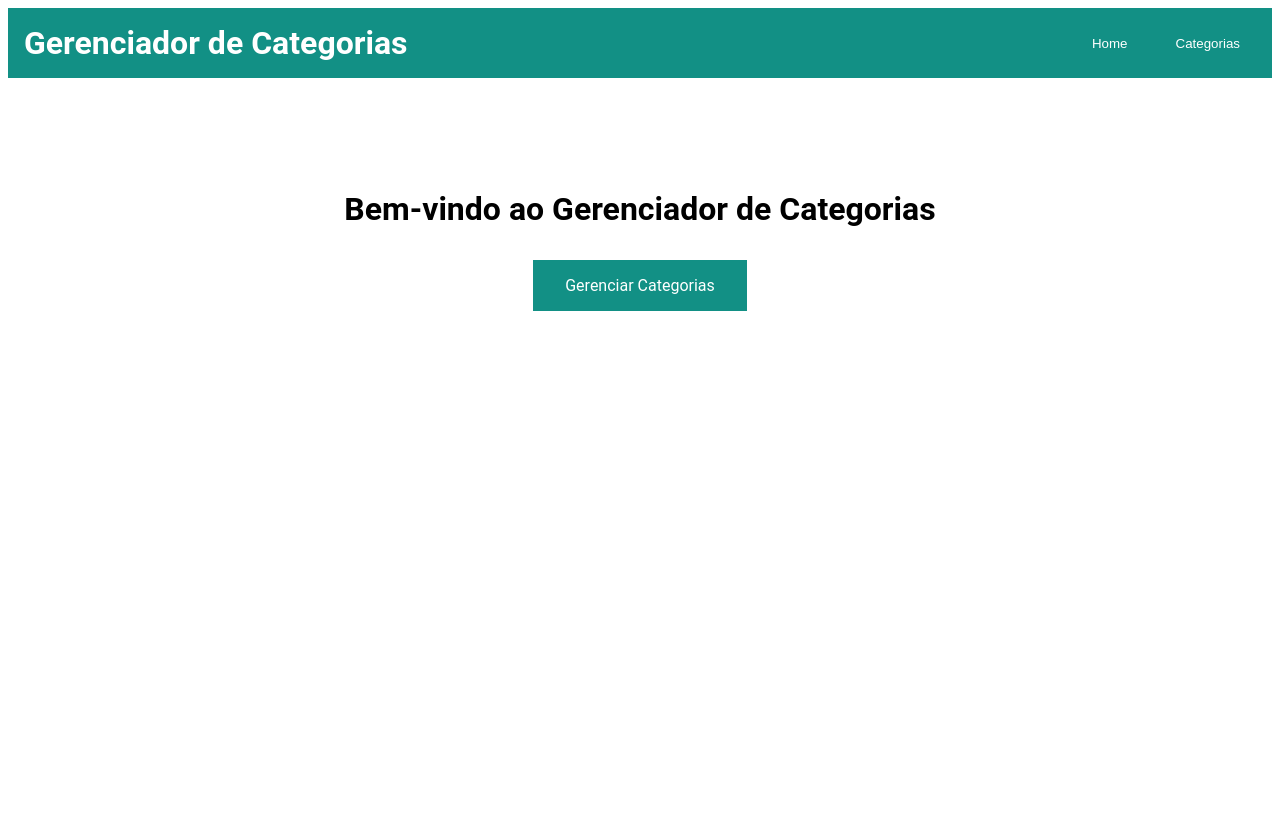
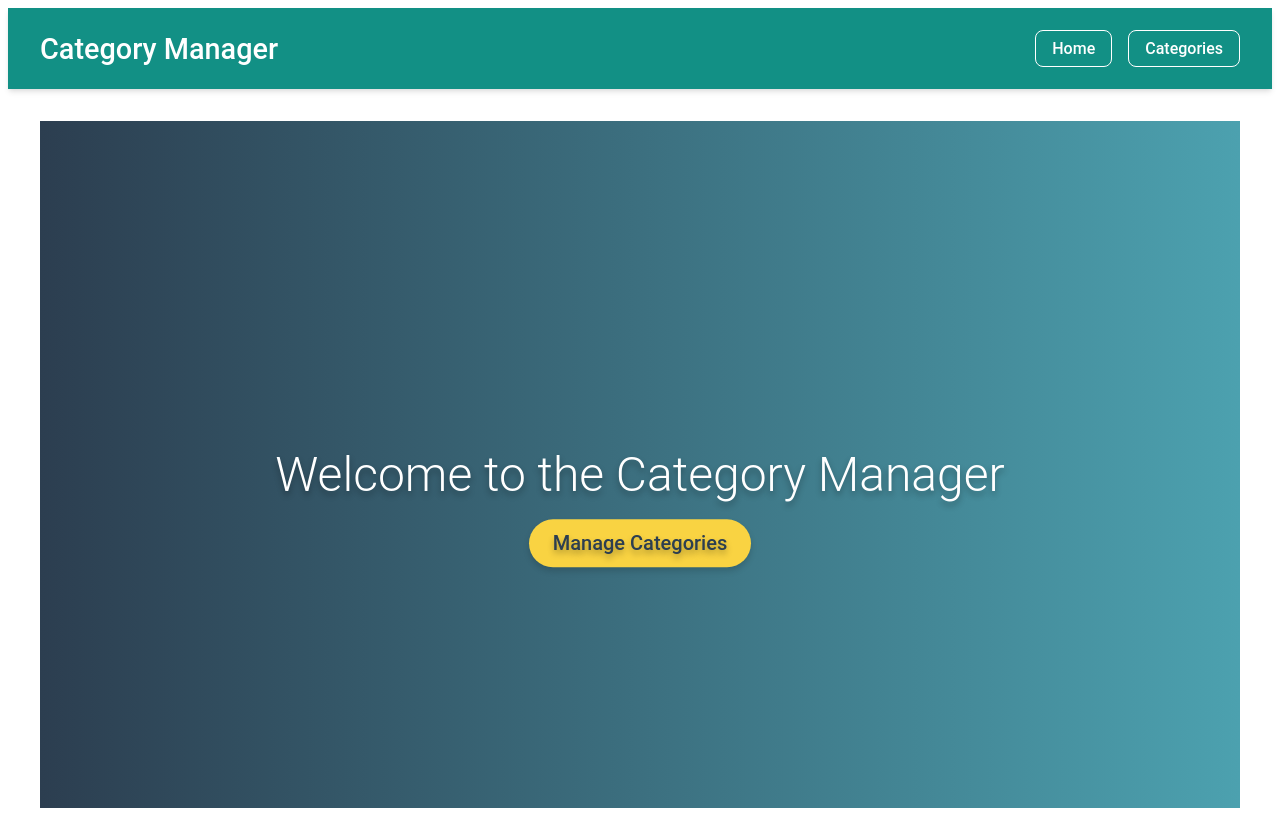
Before and after one commit to joaoleahy/category-list, a Vue app in the folder frontend/: page / in a window 1280 px wide. Built offline with nearby package versions, Linux system fonts and the light colour scheme.

Commit message:
style: finaliza estilização da interface web do gerenciador de categorias

```diff
--- a/frontend/src/App.vue
+++ b/frontend/src/App.vue
@@ -1,14 +1,14 @@
 <template>
   <div id="app">
-    <header>
-      <h1>Gerenciador de Categorias</h1>
-      <nav>
-        <button @click="$router.push('/')">Home</button>
-        <button @click="$router.push('/categories')">Categorias</button>
+    <header class="app-header">
+      <h1 class="app-title">Category Manager</h1>
+      <nav class="app-nav">
+        <router-link to="/" class="nav-link">Home</router-link>
+        <router-link to="/categories" class="nav-link">Categories</router-link>
       </nav>
     </header>
 
-    <main>
+    <main class="app-main">
       <router-view></router-view>
     </main>
   </div>
@@ -26,40 +26,76 @@ export default defineComponent({
 :root {
   --primary-color: #129085;
   --text-on-primary: #ffffff;
+  --header-height: 60px;
+  --border-radius: 8px;
+  --shadow-strong: 0px 4px 6px -1px rgba(0, 0, 0, 0.1), 0px 2px 4px -1px rgba(0, 0, 0, 0.06);
 }
 
 #app {
   font-family: 'Roboto', sans-serif;
+  display: flex;
+  flex-direction: column;
+  height: 100vh;
 }
 
-header {
+.app-header {
   background-color: var(--primary-color);
-  padding: 1rem;
+  padding: 1rem 2rem;
   color: var(--text-on-primary);
   display: flex;
   justify-content: space-between;
   align-items: center;
+  height: var(--header-height);
+  box-shadow: var(--shadow-strong);
 }
 
-h1 {
+.app-title {
   margin: 0;
+  font-size: 1.8rem;
+  font-weight: 500;
 }
 
-nav button {
-  background: none;
-  border: none;
+.app-nav {
+  display: flex;
+}
+
+.nav-link {
+  background: transparent;
+  border: 1px solid var(--text-on-primary);
+  border-radius: var(--border-radius);
   color: var(--text-on-primary);
   padding: 0.5rem 1rem;
+  text-decoration: none;
   margin-left: 1rem;
-  cursor: pointer;
-  transition: background-color 0.3s ease;
+  font-weight: 500;
+  transition: color 0.3s ease, border-color 0.3s ease;
 }
 
-nav button:hover {
-  background-color: rgba(255, 255, 255, 0.2);
+.nav-link:hover,
+.nav-link:active {
+  color: var(--primary-color);
+  background-color: var(--text-on-primary);
 }
 
-main {
+.app-main {
+  flex-grow: 1;
   padding: 2rem;
+  overflow-y: auto;
+}
+
+@media (max-width: 768px) {
+  .app-header {
+    flex-direction: column;
+    align-items: flex-start;
+  }
+
+  .app-title {
+    margin-bottom: 1rem;
+  }
+
+  .app-nav {
+    align-self: center;
+    padding-bottom: 1rem;
+  }
 }
 </style>
--- a/frontend/src/components/CategoryForm.vue
+++ b/frontend/src/components/CategoryForm.vue
@@ -2,14 +2,14 @@
   <div class="form-container">
     <form @submit.prevent="handleSubmit" class="category-form">
       <div class="form-group">
-        <label for="title">Título:</label>
+        <label for="title">Title:</label>
         <input id="title" v-model="category.title" required class="form-control" />
       </div>
       <div class="form-group">
-        <label for="description">Descrição:</label>
+        <label for="description">Description:</label>
         <textarea id="description" v-model="category.description" required class="form-control"></textarea>
       </div>
-      <button type="submit" class="submit-btn">{{ isEditMode ? 'Atualizar' : 'Criar' }} Categoria</button>
+      <button type="submit" class="submit-btn">{{ isEditMode ? 'Update' : 'Create' }} Category</button>
     </form>
   </div>
 </template>
--- a/frontend/src/views/CategoriesView.vue
+++ b/frontend/src/views/CategoriesView.vue
@@ -1,7 +1,9 @@
 <template>
-    <div class="categories-container">
-        <h1>Categorias</h1>
-        <button class="add-category-btn" @click="navigateToAddCategory">Adicionar Categoria</button>
+    <div class="categories-view">
+      <div class="header">
+        <h1 class="title">Manage Your Categories</h1>
+        <button class="add-btn" @click="navigateToAddCategory">+ Add New Category</button>
+      </div>
       <CategoryList @edit-category="navigateToEditCategory" />
     </div>
   </template>
@@ -32,24 +34,61 @@ export default defineComponent({
   </script>
 
   <style scoped>
-.categories-container {
+  .categories-view {
+    display: flex;
+    flex-direction: column;
+    align-items: center;
     padding: 2rem;
+    background: #eef2f7;
+    min-height: 100vh;
   }
 
-h1 {
-    color: var(--primary-color);
+  .header {
+    width: 100%;
+    max-width: 1200px;
+    display: flex;
+    justify-content: space-between;
+    align-items: center;
+    margin-bottom: 2rem;
   }
 
-.add-category-btn {
-    background-color: var(--primary-color);
-    border: none;
-    padding: 0.5rem 1rem;
-    color: var(--text-on-primary);
-    cursor: pointer;
-    transition: background-color 0.3s ease;
+  .title {
+    color: #102a43;
+    font-size: 2.5rem;
+    font-weight: 600;
   }
 
-.add-category-btn:hover {
-    background-color: #107072;
+  .add-btn {
+    background-color: #4caf50;
+    color: white;
+    border: none;
+    padding: 0.75rem 1.5rem;
+    border-radius: 20px;
+    font-size: 1.125rem;
+    font-weight: 500;
+    box-shadow: 0 4px 10px rgba(0, 0, 0, 0.1);
+    cursor: pointer;
+    transition: background-color 0.3s, transform 0.3s;
+  }
+
+  .add-btn:hover {
+    background-color: #43a047;
+    transform: translateY(-3px);
+    box-shadow: 0 6px 12px rgba(0, 0, 0, 0.2);
+  }
+
+  @media (max-width: 768px) {
+    .header {
+      flex-direction: column;
+      align-items: flex-start;
+    }
+
+    .title {
+      margin-bottom: 1rem;
+    }
+
+    .add-btn {
+      align-self: center;
+    }
   }
   </style>
--- a/frontend/src/views/CategoryEditView.vue
+++ b/frontend/src/views/CategoryEditView.vue
@@ -1,6 +1,6 @@
 <template>
   <div>
-    <h1>{{ isEditMode ? 'Editar' : 'Criar' }} Categoria</h1>
+    <h1>{{ isEditMode ? 'Update' : 'Create' }} Category</h1>
     <CategoryForm :initialCategory="categoryData" @update="handleUpdate" />
   </div>
 </template>
--- a/frontend/src/views/HomeView.vue
+++ b/frontend/src/views/HomeView.vue
@@ -1,33 +1,64 @@
 <template>
-  <div class="home-container">
-    <h1>Bem-vindo ao Gerenciador de Categorias</h1>
-    <router-link to="/categories" class="category-button">Gerenciar Categorias</router-link>
+  <div class="home">
+    <div class="content">
+      <h1 class="title">Welcome to the Category Manager</h1>
+      <router-link to="/categories" class="manage-btn">Manage Categories</router-link>
+    </div>
   </div>
 </template>
 
 <style scoped>
-.home-container {
-  text-align: center;
-  margin-top: 5rem;
+.home {
+  display: flex;
+  justify-content: center;
+  align-items: center;
+  height: 100vh;
+  background: linear-gradient(to right, #2c3e50, #4ca1af);
+  color: #fff;
+  text-shadow: 0px 4px 6px rgba(0,0,0,0.3);
 }
 
-h1 {
-  margin-bottom: 2rem;
+.content {
+  text-align: center;
+  transform: translateY(-20%);
 }
 
-.category-button {
-  display: inline-block;
-  background-color: #129085;
-  border: none;
-  color: white;
-  padding: 1rem 2rem;
-  font-size: 1rem;
-  cursor: pointer;
-  text-decoration: none;
-  transition: background-color 0.3s ease;
+.title {
+  font-size: 3rem;
+  font-weight: 300;
+  margin-bottom: 1rem;
 }
 
-.category-button:hover {
-  background-color: #107372;
+.manage-btn {
+  display: inline-block;
+  background-color: #f9d342;
+  color: #2c3e50;
+  padding: 0.75rem 1.5rem;
+  font-size: 1.25rem;
+  font-weight: 500;
+  border: none;
+  border-radius: 25px;
+  box-shadow: 0 4px 6px rgba(0,0,0,0.15);
+  text-decoration: none;
+  transition: all 0.3s ease-in-out;
+}
+
+.manage-btn:hover,
+.manage-btn:focus {
+  background-color: #ffd700;
+  color: #2c3e50;
+  box-shadow: 0 5px 15px rgba(0,0,0,0.25);
+  transform: scale(1.05);
+}
+
+@media (max-width: 768px) {
+  .title {
+    font-size: 2.5rem;
+  }
+
+  .manage-btn {
+    padding: 0.5rem 1rem;
+    font-size: 1rem;
+  }
 }
 </style>
```
Lines whose indentation alone changed are shown as unchanged.
